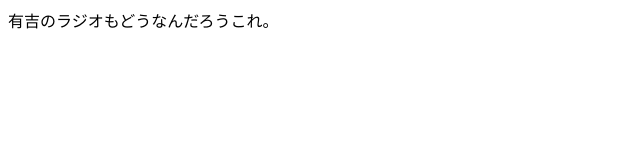
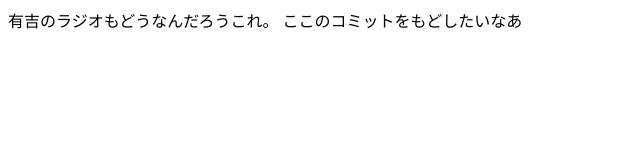
Before and after one commit to denen/test, a plain HTML site: page index.html in a window 1280 px wide. Shown: the whole page, without its empty margins (0-640 px from the left). Drawn offline with Linux system fonts and the light colour scheme.

Commit message:
取り消し用コミット

```diff
--- a/index.html
+++ b/index.html
@@ -10,7 +10,7 @@
 
 <body>
 
-    有吉のラジオもどうなんだろうこれ。
+    有吉のラジオもどうなんだろうこれ。 ここのコミットをもどしたいなあ
 
 </body>
 
```
